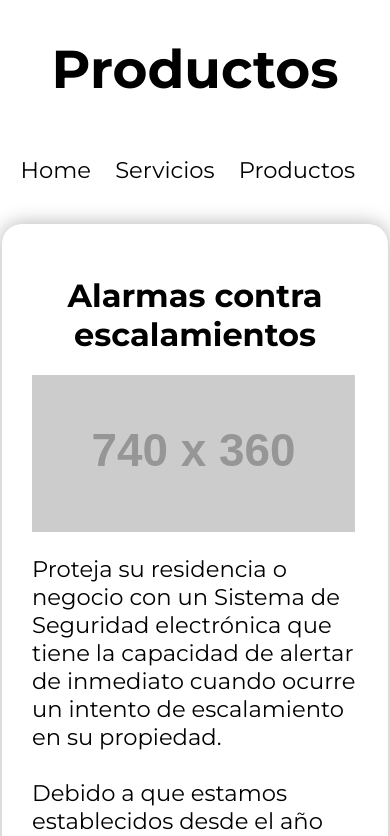
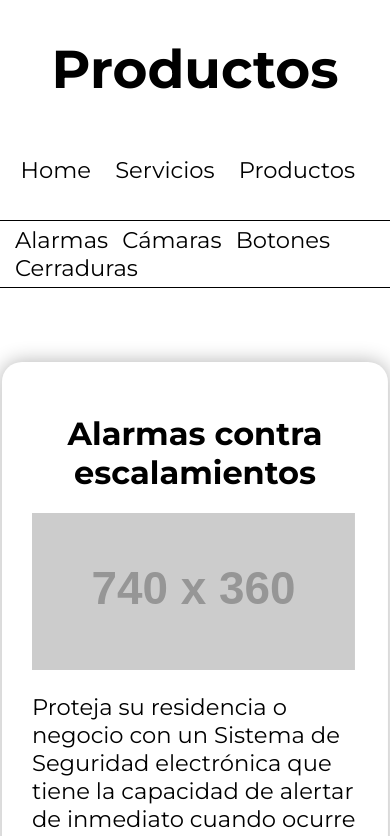
Before and after one commit to tonipse/bathtubpotatoes, a plain HTML site: page products.html in a window 390 px wide. Shown: the top 836 px of the page. Drawn offline with nearby package versions, Linux system fonts and the light colour scheme; placeholder pictures from the web are drawn by us.

Commit message:
2.0 mobile sidenav

```diff
--- a/css/style.scss
+++ b/css/style.scss
@@ -214,7 +214,18 @@ body {
 }
 @media only screen and (max-width: 700px) {
    .sidenav {
-      display: none;
+      position: relative;
+      top: unset;
+      left: unset;
+      display: block;
+      margin-top: 70px;
+      border-bottom: solid 1px black;
+      border-top: solid 1px black;
+      padding: 5px;
+      a {
+         margin-left: 10px;
+         text-align: center;
+      }
    }
    body {
       background: white;
```
Also changed, not shown: css/style.css, 1 other file.
